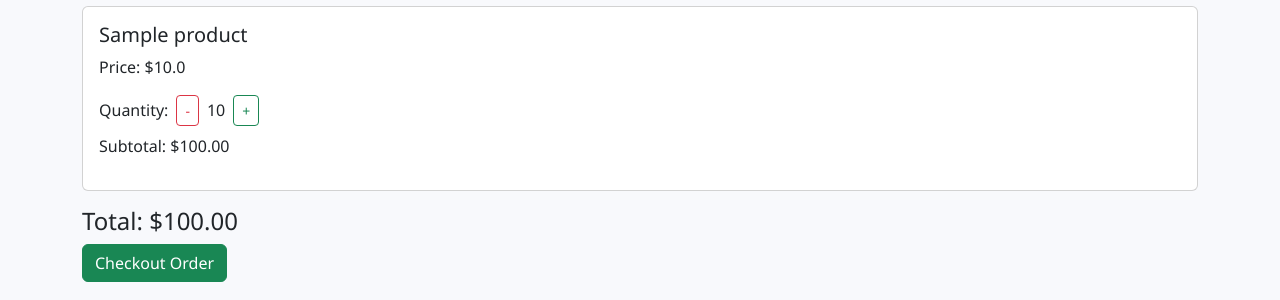
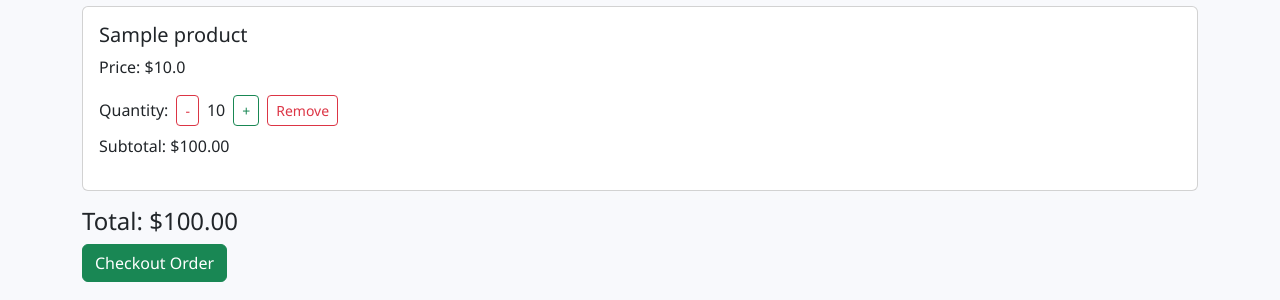
Before and after one commit to sajjadzolghadr/Django-Digital-Market, a Django app: page /cart/ in a window 1280 px wide. Shown: the part 156-456 px from the top of the page. Run offline with Django 5.2, Linux system fonts and the light colour scheme; a user stored in the database is signed in; tables that the repository leaves empty hold one stand-in row (values such as "Sample post"); data that the repository does not hold is empty.

Commit message:
feat:Add remove from cart

```diff
--- a/mysite/myapp/templates/myapp/my_purchases.html
+++ b/mysite/myapp/templates/myapp/my_purchases.html
@@ -19,6 +19,10 @@
        class="btn btn-outline-success btn-sm">
         +
     </a>
+        <a href="{% url 'remove_from_cart' purchase.id %}"
+   class="btn btn-outline-danger btn-sm">
+    Remove
+</a>
 </div>
     <p>Subtotal: ${{ purchase.subtotal|floatformat:2 }}</p>
   </div>
```
